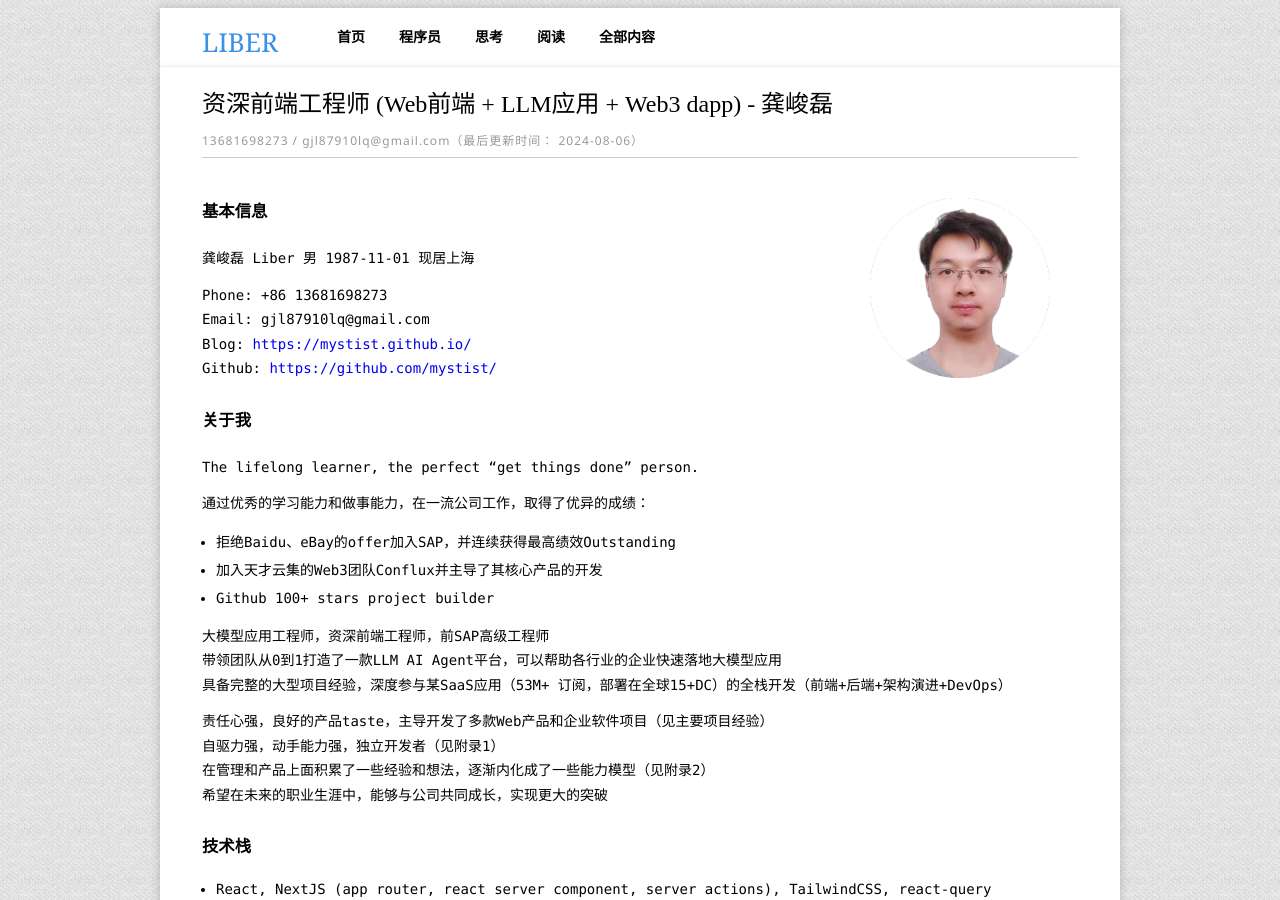
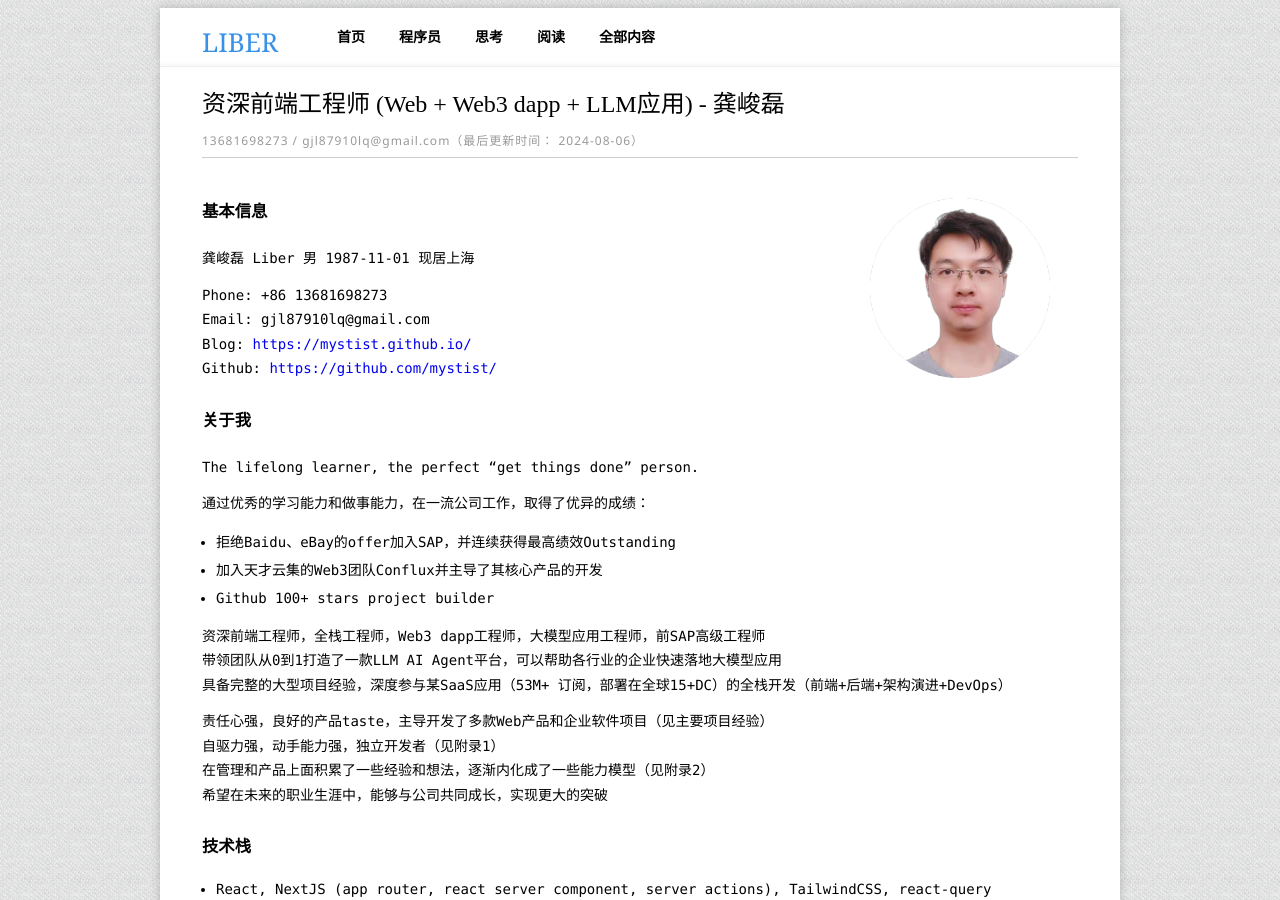
Before and after one commit to mystist/mystist.github.com, a Jekyll site: the page built from liber.md, in a window 1280 px wide and 900 px high. Built offline with Jekyll 4.4.1, drawn with Linux system fonts in a browser that asks for light colours.

Commit message:
chore: update

```diff
--- a/liber.md
+++ b/liber.md
@@ -1,6 +1,6 @@
 ---
 layout: template
-title: 资深前端工程师 (Web前端 + LLM应用 + Web3 dapp) - 龚峻磊
+title: 资深前端工程师 (Web + Web3 dapp + LLM应用) - 龚峻磊
 text: 13681698273 / gjl87910lq@gmail.com（最后更新时间： 2024-08-06）
 ---
 
@@ -25,7 +25,7 @@ The lifelong learner, the perfect "get things done" person.
 - 加入天才云集的Web3团队Conflux并主导了其核心产品的开发
 - Github 100+ stars project builder
 
-大模型应用工程师，资深前端工程师，前SAP高级工程师
+资深前端工程师，全栈工程师，Web3 dapp工程师，大模型应用工程师，前SAP高级工程师
 带领团队从0到1打造了一款LLM AI Agent平台，可以帮助各行业的企业快速落地大模型应用
 具备完整的大型项目经验，深度参与某SaaS应用（53M+ 订阅，部署在全球15+DC）的全栈开发（前端+后端+架构演进+DevOps）
 
```
Also changed, not shown: liber_en.md (+2 -2 lines).
